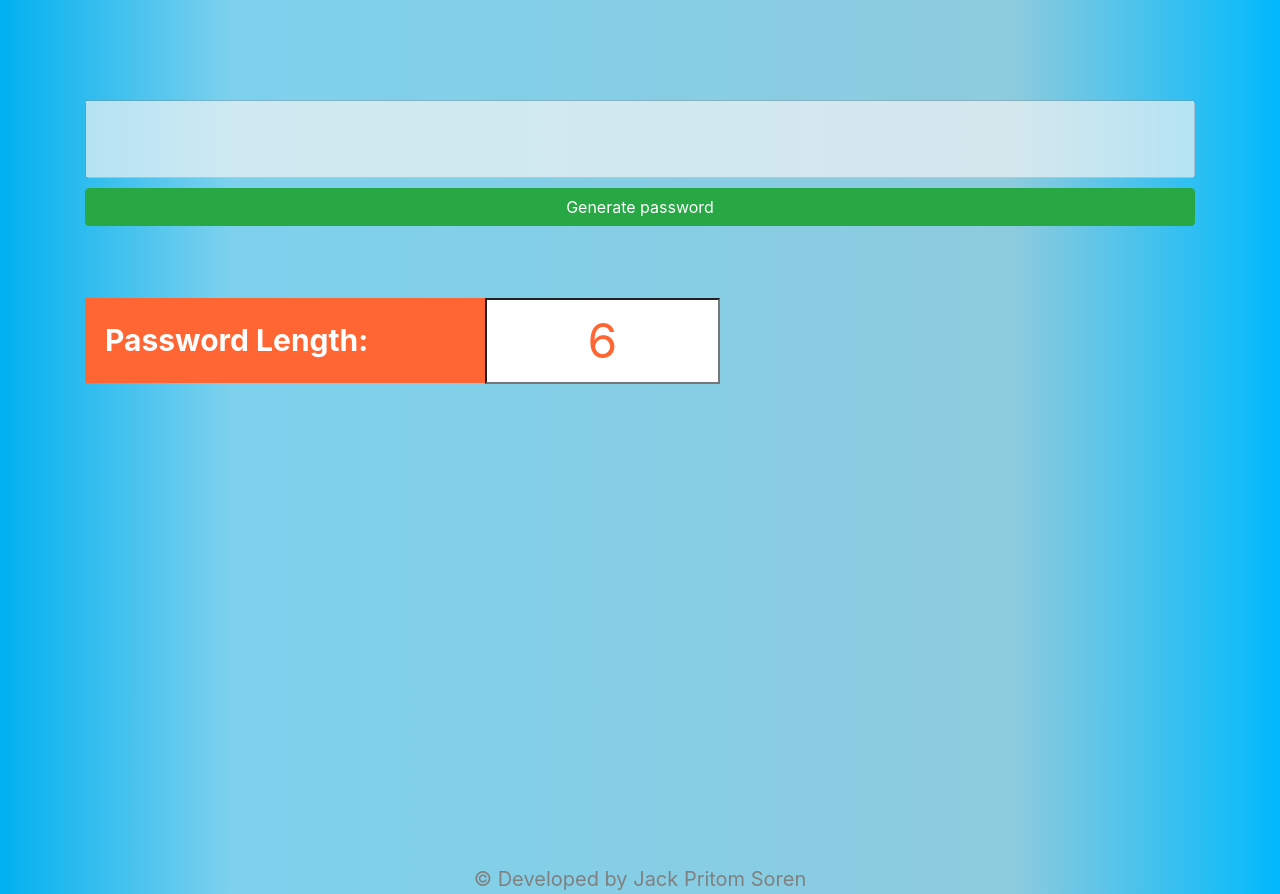
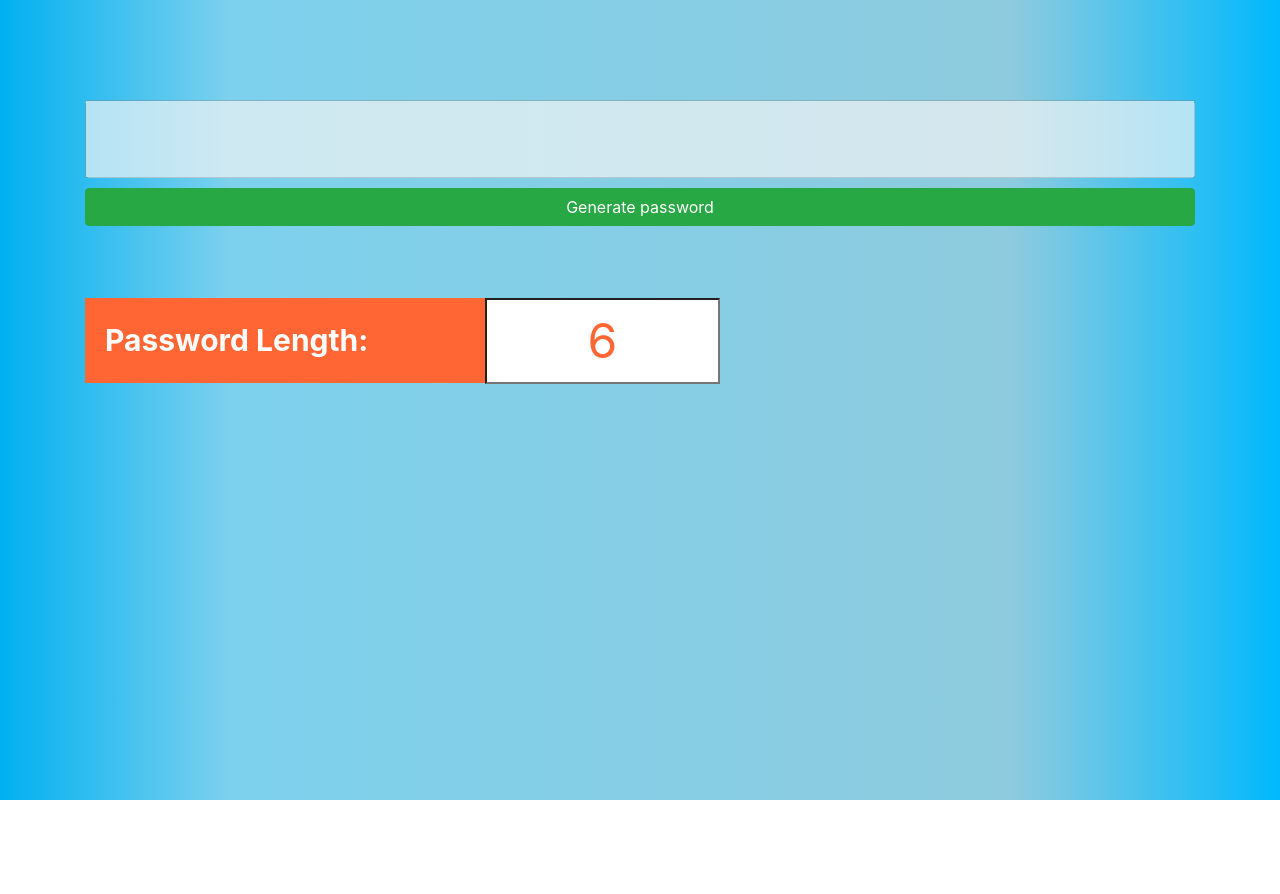
Before and after one commit to poojatiwari25/Random-Password-Generator, a plain HTML site: page index.html in a window 1280 px wide. After the commit the page ends 800 px from the top, so only its background shows below. Drawn offline with nearby package versions, Linux system fonts and the light colour scheme.

Commit message:
Update index.html

```diff
--- a/index.html
+++ b/index.html
@@ -25,11 +25,6 @@
 
     </div>
 
-    <footer>
-      <p >&copy; Developed by Jack Pritom Soren</p>
-
-    </footer>
-
     <script src="js/script.js"></script>
 
     <script src="https://code.jquery.com/jquery-3.5.1.slim.min.js" integrity="sha384-DfXdz2htPH0lsSSs5nCTpuj/zy4C+OGpamoFVy38MVBnE+IbbVYUew+OrCXaRkfj" crossorigin="anonymous"></script>
```
